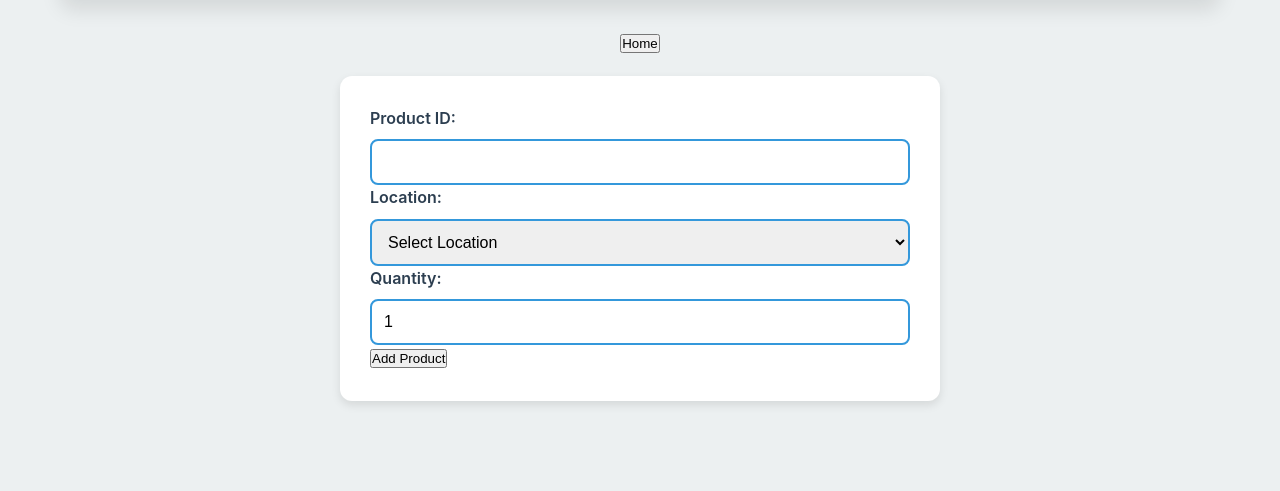
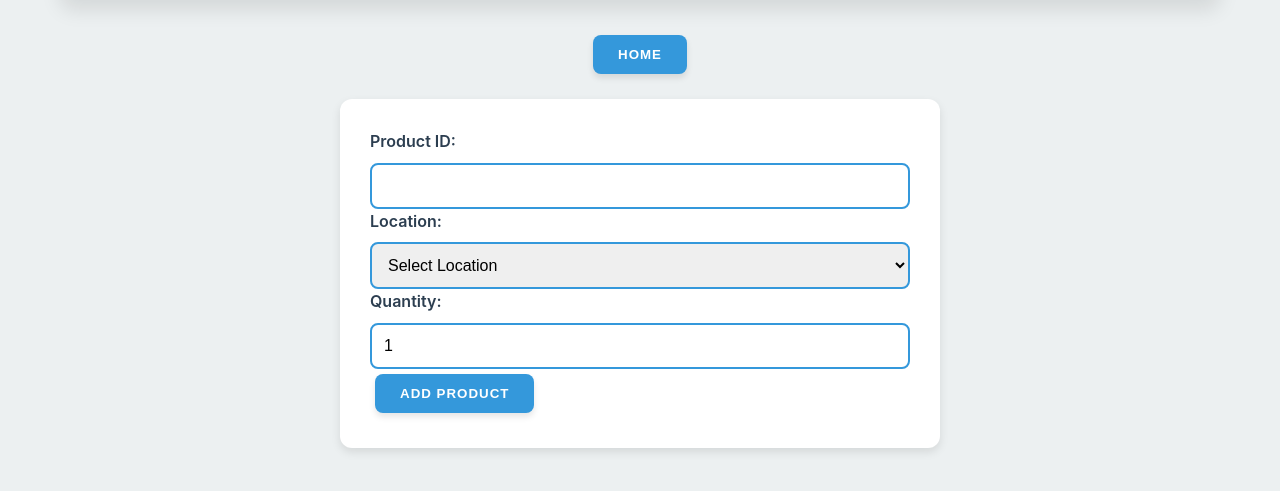
Before and after one commit to UsmanHameed20030505/CRUD-APP.JS, a Python web app: template templates/add_product.html in a window 1280 px wide. Shown: the part 174-665 px from the top of the page. Run offline with Jinja, Linux system fonts and the light colour scheme; the template is opened without the code that fills it, so the values that code supplies are empty.

Commit message:
Update view.css

```diff
--- a/static/view.css
+++ b/static/view.css
@@ -98,3 +98,34 @@ select {
     font-size: 16px;
     transition: all 0.3s ease;
 }
+input[type="text"]:focus,
+input[type="number"]:focus,
+select:focus {
+    outline: none;
+    border-color: var(--primary-color);
+    box-shadow: 0 0 0 3px rgba(52, 152, 219, 0.2);
+}
+
+/* Button Styling */
+button, .btn {
+    display: inline-block;
+    background-color: var(--accent-color);
+    color: var(--white);
+    border: none;
+    padding: 12px 25px;
+    border-radius: 8px;
+    font-weight: 600;
+    text-transform: uppercase;
+    letter-spacing: 1px;
+    transition: all 0.3s ease;
+    box-shadow: 0 4px 6px rgba(0, 0, 0, 0.1);
+    cursor: pointer;
+    text-decoration: none;
+    margin: 5px;
+}
+
+button:hover, .btn:hover {
+    background-color: var(--primary-color);
+    transform: translateY(-3px);
+    box-shadow: 0 6px 8px rgba(0, 0, 0, 0.15);
+}
```
